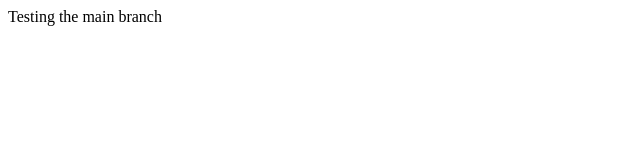
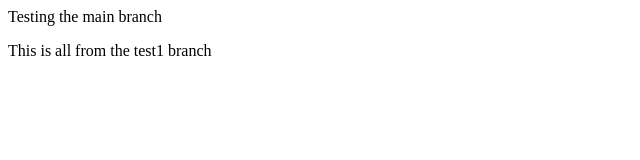
Before and after one commit to vincentli51/git-localmachine, a plain HTML site: page index.html in a window 1280 px wide. Shown: the whole page, without its empty margins (0-640 px from the left). Drawn offline with Linux system fonts and the light colour scheme.

Commit message:
updated index.html in test1 branch

```diff
--- a/index.html
+++ b/index.html
@@ -1 +1,2 @@
 <div>Testing the main branch</div>
+<p>This is all from the test1 branch</p>
```
